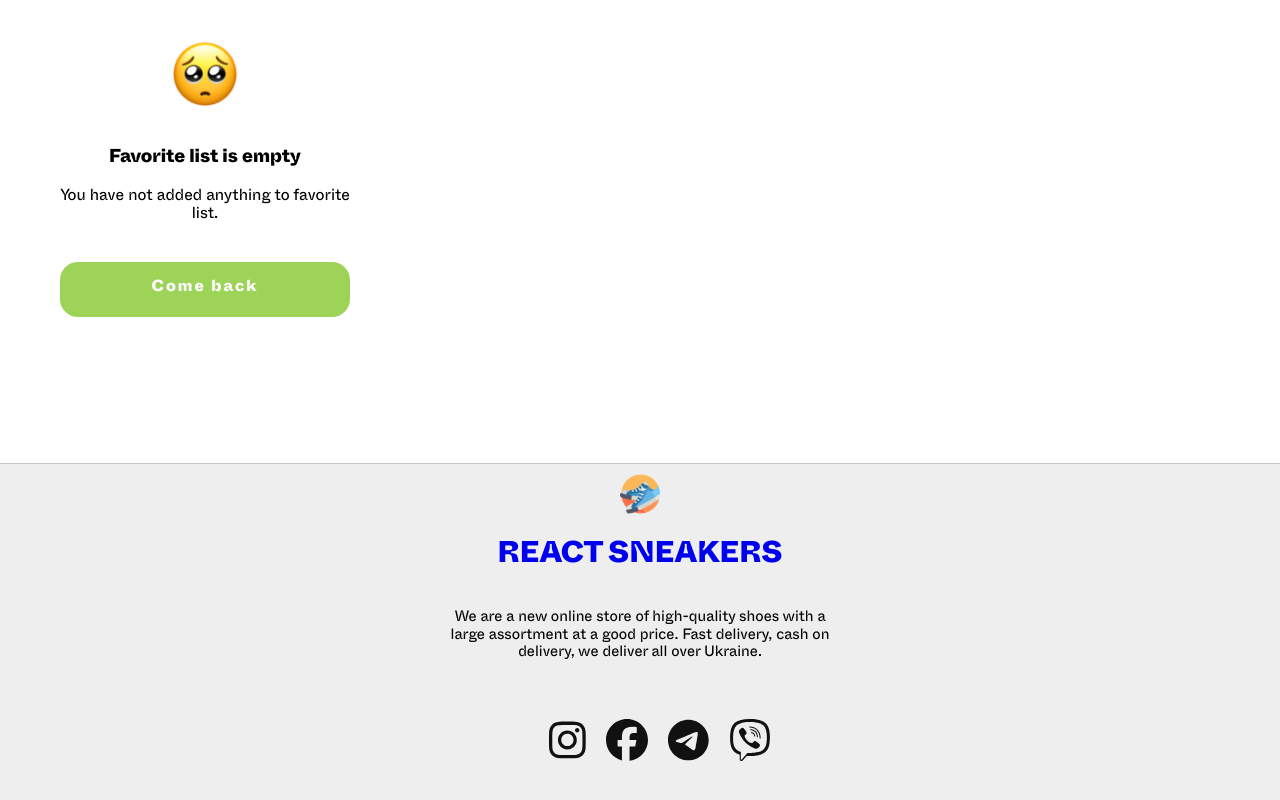
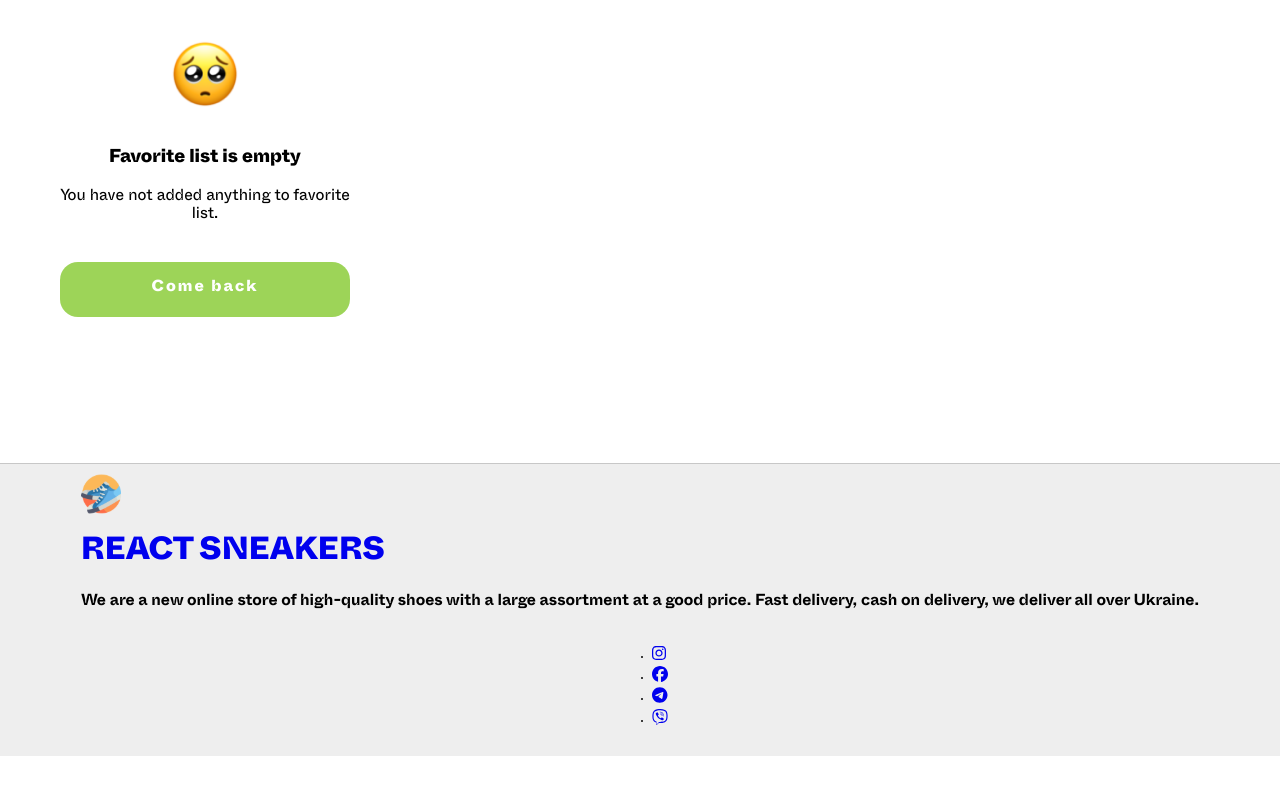
Before and after one commit to BielowAlex/sneakers_shop, a React (Create React App) app: page /favorite in a window 1280 px wide. Shown: the part 302-1102 px from the top of the page. After the commit the page ends 1058 px from the top, so only its background shows below. Built offline with nearby package versions, Linux system fonts and the light colour scheme; the HTML template or start-up script is replaced by a standard one.

Commit message:
update class names for header

```diff
--- a/src/styles/components/_header.scss
+++ b/src/styles/components/_header.scss
@@ -7,33 +7,6 @@
   border-bottom: 1px solid #EAEAEA;
   transition: all 0.3s linear;
 
-  .logo {
-    cursor: pointer;
-    display: flex;
-    justify-content: space-between;
-    align-items: center;
-    column-gap: 16px;
-
-    &-info {
-      display: flex;
-      flex-direction: column;
-
-      &__title {
-        font-weight: 700;
-        font-size: 20px;
-        color: #000000;
-        margin: 0;
-        text-transform: uppercase;
-      }
-
-      &__subtext {
-        font-weight: 200;
-        font-size: 14px;
-        line-height: 17px;
-        color: #9D9D9D;
-      }
-    }
-  }
 
   &__nav {
     display: flex;
--- /dev/null
+++ b/src/styles/components/_logo.scss
@@ -0,0 +1,27 @@
+.logo {
+  cursor: pointer;
+  display: flex;
+  justify-content: space-between;
+  align-items: center;
+  column-gap: 16px;
+
+  &-info {
+    display: flex;
+    flex-direction: column;
+
+    &__title {
+      font-weight: 700;
+      font-size: 20px;
+      color: #000000;
+      margin: 0;
+      text-transform: uppercase;
+    }
+
+    &__subtext {
+      font-weight: 200;
+      font-size: 14px;
+      line-height: 17px;
+      color: #9D9D9D;
+    }
+  }
+}
--- a/src/styles/import.scss
+++ b/src/styles/import.scss
@@ -5,5 +5,6 @@
 @import "components/sneakers-card";
 @import "components/cart-menu";
 @import "components/list-empty";
+@import "components/logo";
 @import "components/footer";
 @import "adaptive";
--- a/src/styles/style.css
+++ b/src/styles/style.css
@@ -313,26 +313,6 @@ a {
   padding: 25px;
   border-bottom: 1px solid #EAEAEA;
   transition: all 0.3s linear; }
-  .header .logo {
-    cursor: pointer;
-    display: flex;
-    justify-content: space-between;
-    align-items: center;
-    column-gap: 16px; }
-    .header .logo-info {
-      display: flex;
-      flex-direction: column; }
-      .header .logo-info__title {
-        font-weight: 700;
-        font-size: 20px;
-        color: #000000;
-        margin: 0;
-        text-transform: uppercase; }
-      .header .logo-info__subtext {
-        font-weight: 200;
-        font-size: 14px;
-        line-height: 17px;
-        color: #9D9D9D; }
   .header__nav {
     display: flex;
     column-gap: 30px;
@@ -907,6 +887,27 @@ a {
   .list_empty .is_empty a {
     width: 100%; }
 
+.logo {
+  cursor: pointer;
+  display: flex;
+  justify-content: space-between;
+  align-items: center;
+  column-gap: 16px; }
+  .logo-info {
+    display: flex;
+    flex-direction: column; }
+    .logo-info__title {
+      font-weight: 700;
+      font-size: 20px;
+      color: #000000;
+      margin: 0;
+      text-transform: uppercase; }
+    .logo-info__subtext {
+      font-weight: 200;
+      font-size: 14px;
+      line-height: 17px;
+      color: #9D9D9D; }
+
 .footer {
   display: flex;
   align-items: center;
@@ -915,7 +916,7 @@ a {
   border-top: 1px solid #c7c7c7;
   transition: all 0.3s linear;
   background: #EEEEEE; }
-  .footer_about_us {
+  .footer__about-us {
     display: flex;
     flex-direction: column;
     width: 400px;
@@ -924,15 +925,19 @@ a {
     text-align: center;
     font-size: 15px;
     font-weight: 200; }
-  .footer_links {
+    .footer__about-us--info {
+      font-weight: 100;
+      font-size: 16px;
+      font-family: sans-serif; }
+  .footer__social-media {
     display: flex;
     column-gap: 20px;
     list-style-type: none;
     font-size: 42px; }
-    .footer_links li a {
+    .footer__social-media--link {
       color: #111111;
       transition: all 0.3s linear; }
-      .footer_links li a:hover {
+      .footer__social-media--link:hover {
         color: #9D9D9D; }
   .footer:hover {
     box-shadow: #9D9D9D 1px 1px 10px; }
```
Also changed, not shown: 1 other file (tests, documents, lock files or other folders).
